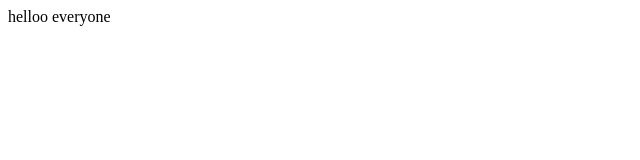
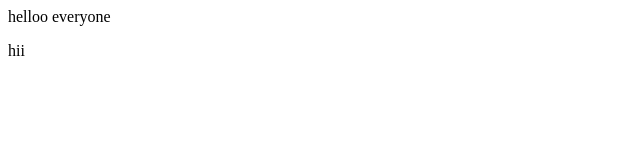
Before and after one commit to Yashwitha815/Local_repo, a plain HTML site: page index.html in a window 1280 px wide. Shown: the full height of the page, 0-640 px from the left. Drawn offline with Linux system fonts and the light colour scheme.

Commit message:
new file

```diff
--- a/index.html
+++ b/index.html
@@ -1 +1,2 @@
 <p>helloo everyone</p>
+<p>hii</p>
```
